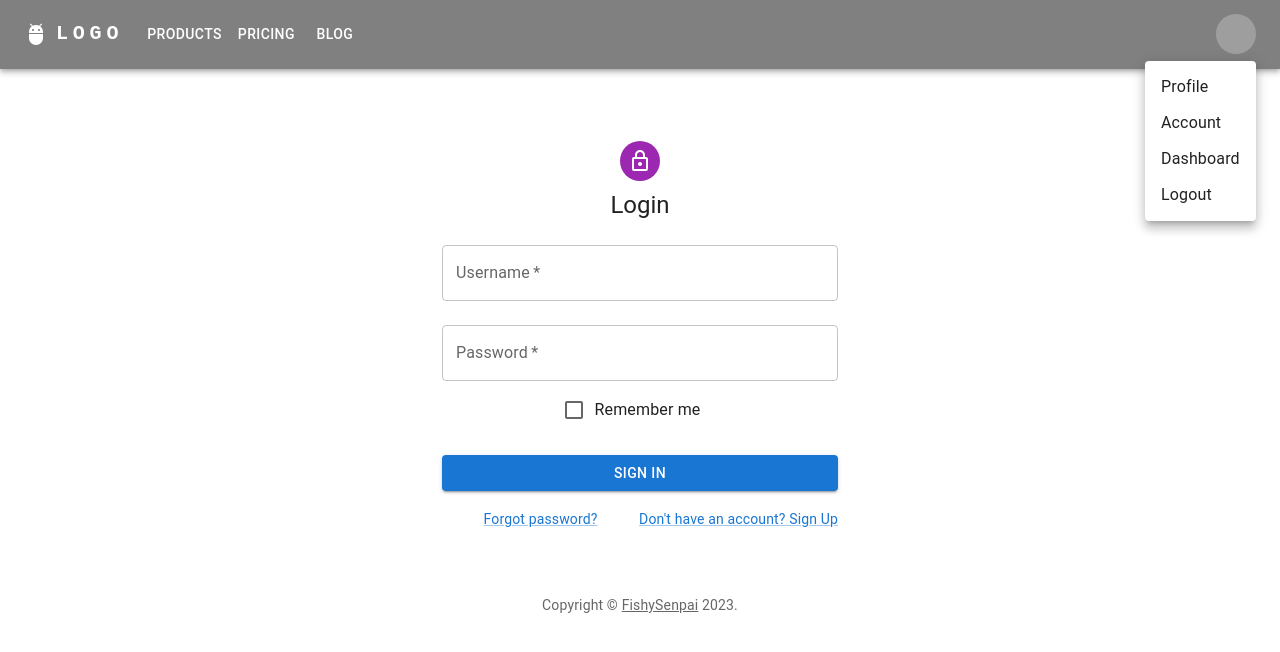
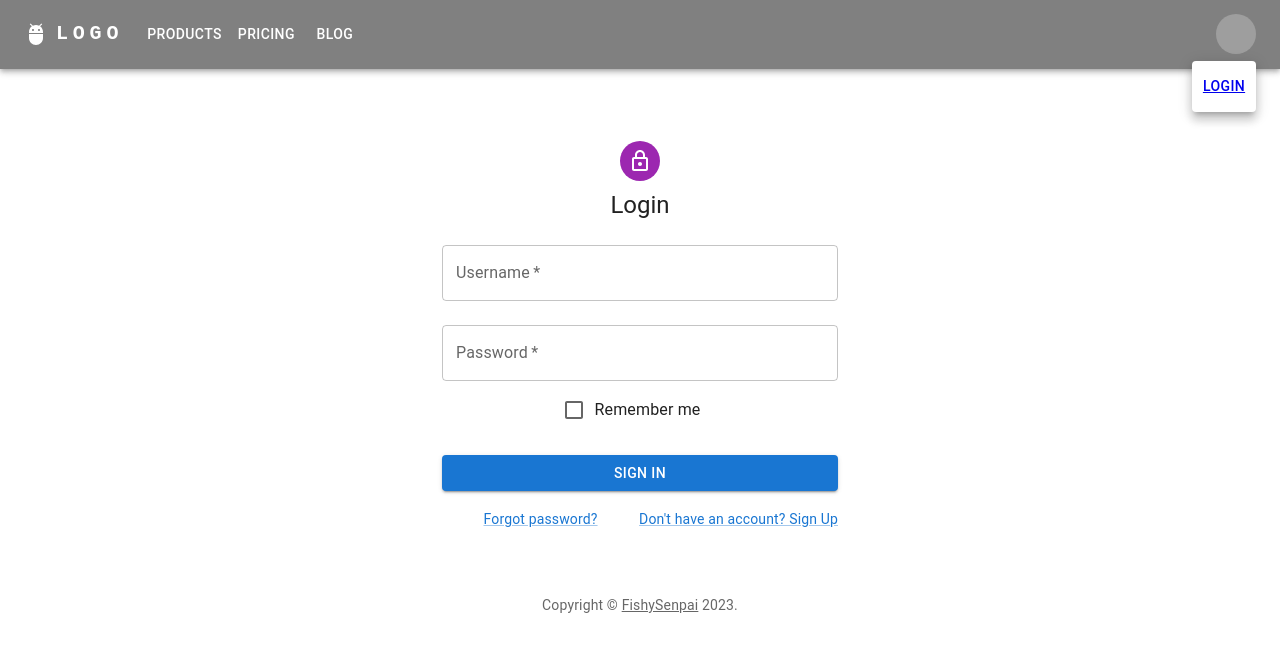
Before and after one commit to FishySenpai/MERN, a React (Create React App) app: page /login in a window 1280 px wide. Both pictures are taken after a click on the button "Open settings". Shown: the top 652 px of the page. Built offline with nearby package versions, Linux system fonts and the light colour scheme; grey boxes are pictures that could not be loaded.

Commit message:
added links for login and logout

```diff
--- a/package.json
+++ b/package.json
@@ -12,6 +12,7 @@
     "@testing-library/user-event": "^13.5.0",
     "axios": "^1.3.4",
     "react": "^18.2.0",
+    "react-cookie": "^4.1.1",
     "react-dom": "^18.2.0",
     "react-router-dom": "^6.9.0",
     "react-scripts": "5.0.1",
--- a/src/components/Navbar.js
+++ b/src/components/Navbar.js
@@ -1,4 +1,6 @@
 import { useState } from "react";
+import { useCookies } from "react-cookie";
+import { useNavigate, Link } from "react-router-dom";
 import AppBar from "@mui/material/AppBar";
 import Box from "@mui/material/Box";
 import Toolbar from "@mui/material/Toolbar";
@@ -19,7 +21,14 @@ const settings = ["Profile", "Account", "Dashboard", "Logout"];
 function ResponsiveAppBar() {
   const [anchorElNav, setAnchorElNav] = useState(null);
   const [anchorElUser, setAnchorElUser] = useState(null);
+  const navigate = useNavigate();
+  const [cookies, setCookies] = useCookies("access_token")
 
+  const LogOut = ()=>{
+    setCookies("access_token", "");
+    window.localStorage.removeItem("userID");
+    navigate("/")
+  }
   const handleOpenNavMenu = (event) => {
     setAnchorElNav(event.currentTarget);
   };
@@ -147,11 +156,15 @@ function ResponsiveAppBar() {
               open={Boolean(anchorElUser)}
               onClose={handleCloseUserMenu}
             >
-              {settings.map((setting) => (
-                <MenuItem key={setting} onClick={handleCloseUserMenu}>
-                  <Typography textAlign="center">{setting}</Typography>
-                </MenuItem>
-              ))}
+              {!cookies.access_token ? (
+                <Button textalign="center" sx={{ p: "5px", textDecoration: "none" }}>
+                  <Link to="/login">Login</Link>
+                </Button>
+              ) : (
+                <Button onClick={LogOut} textalign="center" sx={{ p: "5px" }}>
+                  Log Out
+                </Button>
+              )}
             </Menu>
           </Box>
         </Toolbar>
--- a/src/components/User/Login.js
+++ b/src/components/User/Login.js
@@ -1,4 +1,5 @@
 import { useState } from "react";
+import {useCookies} from "react-cookie"
 import axios from "axios"
 import Avatar from "@mui/material/Avatar";
 import Button from "@mui/material/Button";
@@ -37,6 +38,7 @@ const theme = createTheme();
 export default function SignIn() {
   const [username, setUsername] = useState("");
   const [password, setPassword] = useState("");
+  const [_, setCookie] = useCookies("access_token")
   const handleSubmit = async (event) => {
     event.preventDefault();
     try {
@@ -44,6 +46,9 @@ export default function SignIn() {
         username,
         password,
       });
+      setCookie("access_token", res.data.token)
+      window.localStorage.setItem("userID", res.data.userID)
+      window.location.pathname="/";
       console.log(res);
     } catch (err) {
       console.log(err);
```
Also changed, not shown: 1 other file (tests, documents, lock files or other folders).
